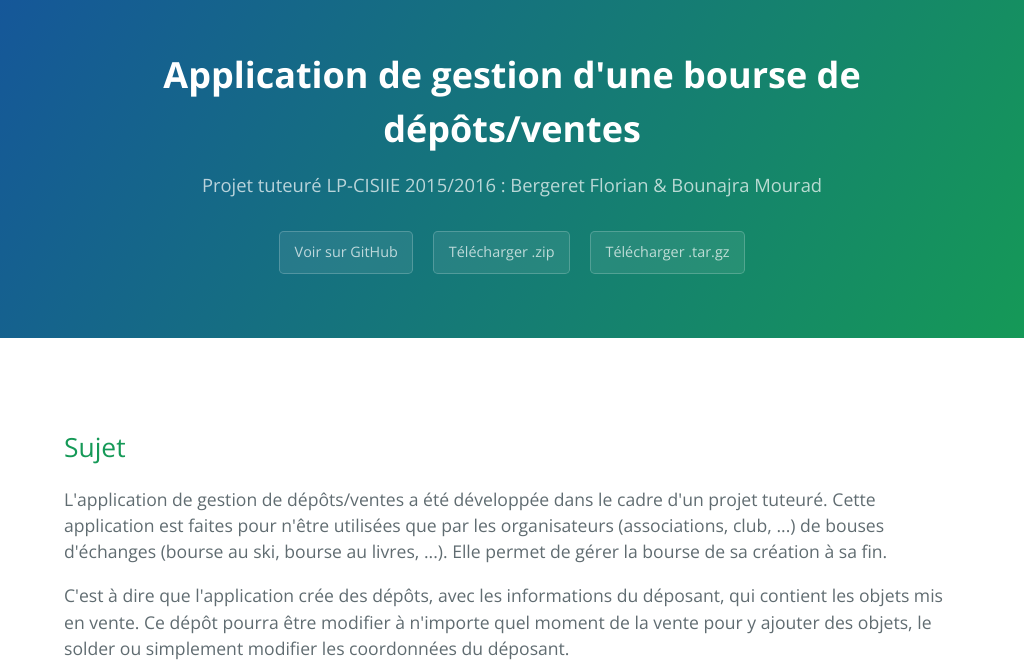
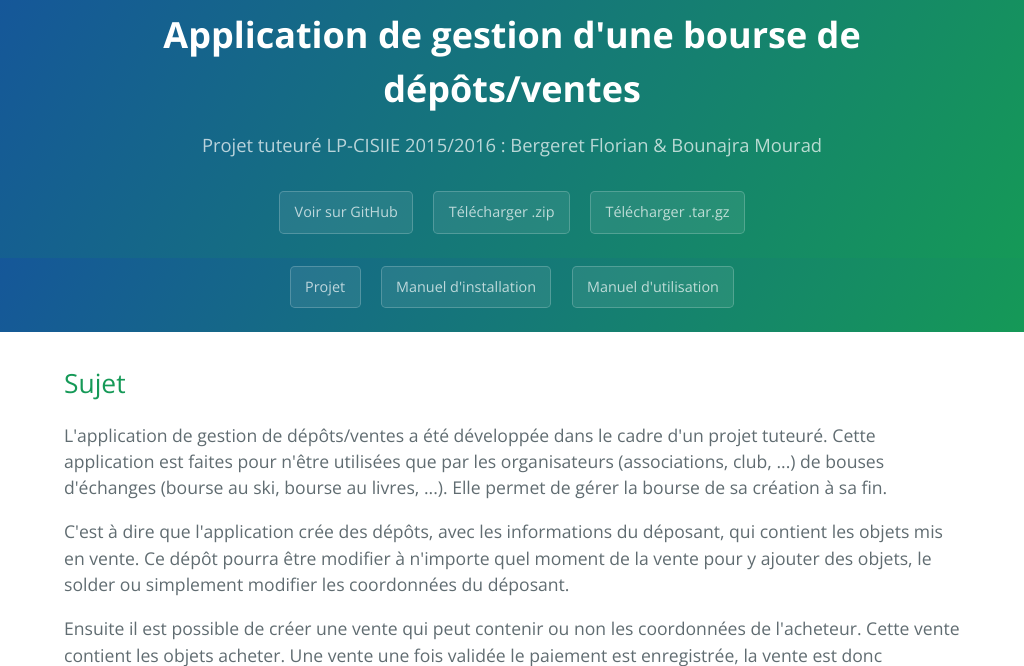
Before and after one commit to Bib52/DepotsVentes, a PHP site: page / in a window 1024 px wide. Shown: the top 666 px of the page. Run offline with PHP 8.4, Linux system fonts and the light colour scheme.

Commit message:
Update stylesheet.css

```diff
--- a/stylesheets/stylesheet.css
+++ b/stylesheets/stylesheet.css
@@ -53,23 +53,23 @@
       margin-top: 1rem;
       margin-left: 0; } }
 
-.page-header {
+.page-header, .menu {
   color: #fff;
   text-align: center;
   background-color: #159957;
   background-image: linear-gradient(120deg, #155799, #159957); }
 
 @media screen and (min-width: 64em) {
-  .page-header {
-    padding: 5rem 6rem; } }
+  .page-header, .menu {
+    padding: 1rem 6rem; } }
 
 @media screen and (min-width: 42em) and (max-width: 64em) {
-  .page-header {
-    padding: 3rem 4rem; } }
+  .page-header, .menu {
+    padding: 0.5rem 4rem; } }
 
 @media screen and (max-width: 42em) {
-  .page-header {
-    padding: 2rem 1rem; } }
+  .page-header, .menu {
+    padding: 0.25rem 1rem; } }
 
 .project-name {
   margin-top: 0;
```
